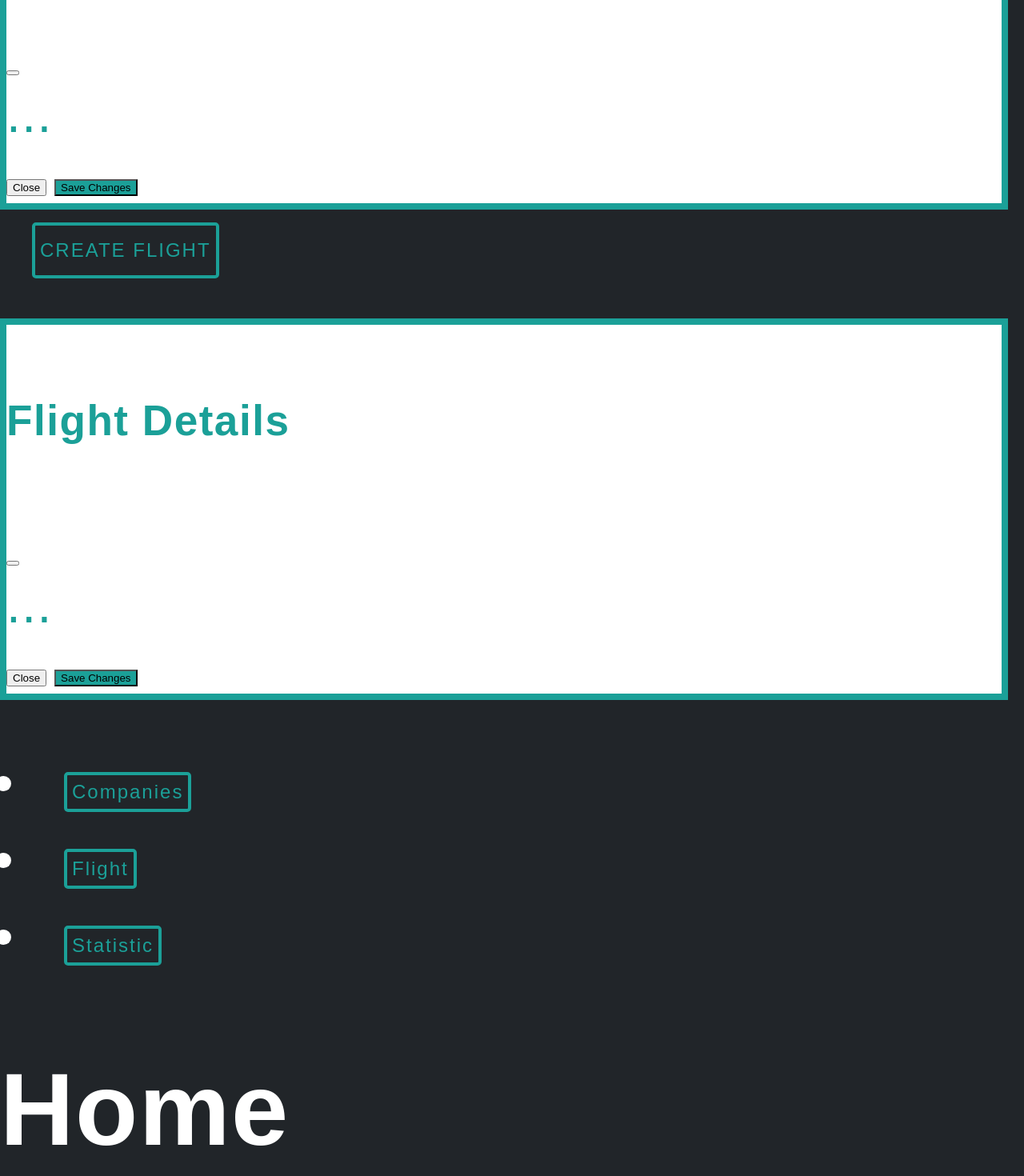
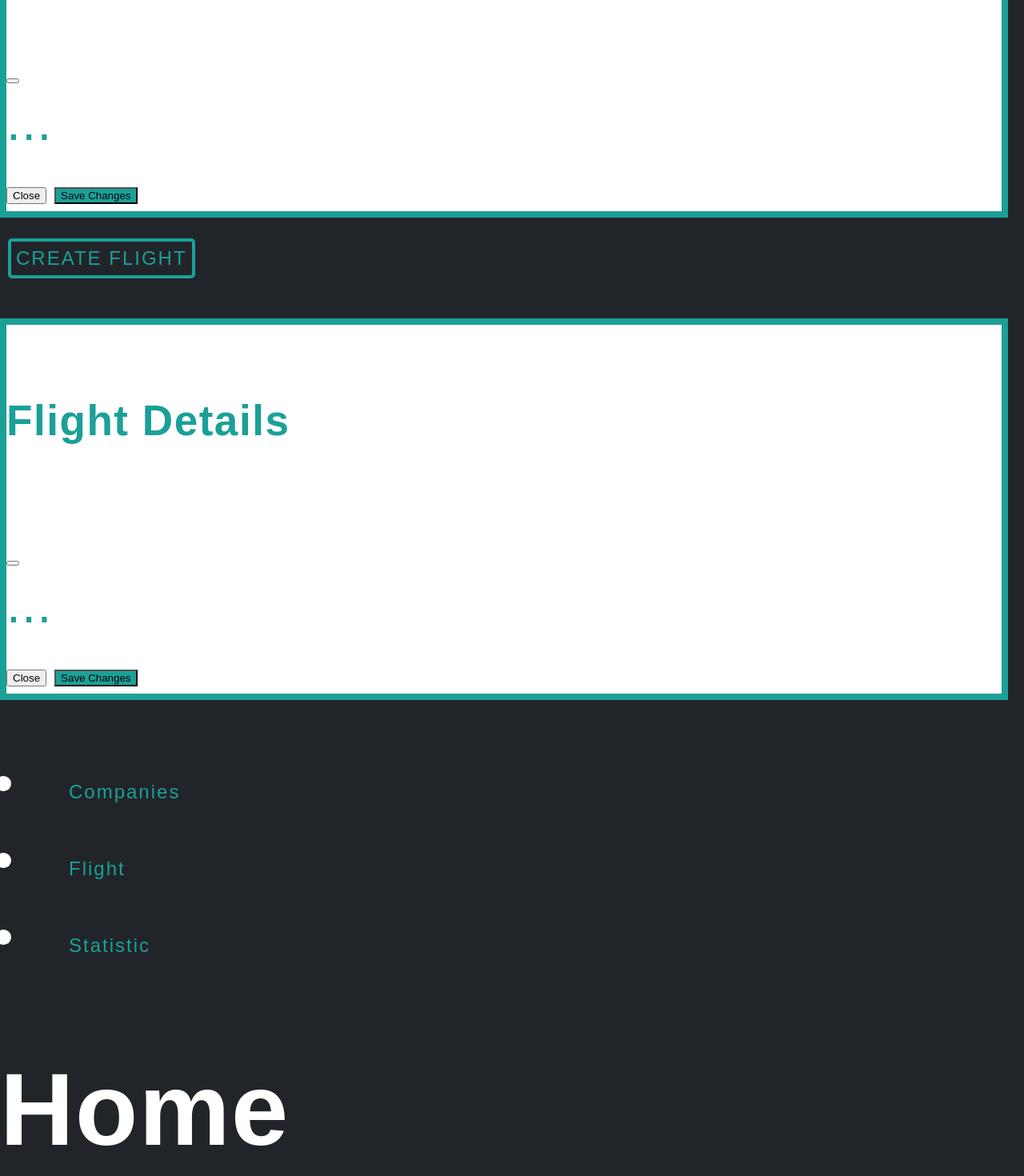
Before and after one commit to MWC-2022-Final-hackathon-team-2/mwc-back, a React (Create React App) app in the folder nuwe-front/: page / in a window 1280 px wide. Shown: the part 424-1894 px from the top of the page at 80% size. Built offline with nearby package versions, Linux system fonts and the light colour scheme; the HTML template or start-up script is replaced by a standard one.

Commit message:
buttons change

```diff
--- a/nuwe-front/src/App.css
+++ b/nuwe-front/src/App.css
@@ -21,38 +21,59 @@ body {
 }
 .btnGroup {
   padding-right: 20px;
+  padding-top: 20px;
 }
 .homeBtn {
   border: 4px solid #1ba098;
   font-size: x-large;
-  min-height: 70px;
+  min-height: 50px;
   transition: all 0.1s ease-in-out;
   color: #1ba098;
-  margin: 0 40px;
+  margin: 0 10px;
   border-radius: 5px;
   background-color: #212529;
   letter-spacing: 2px;
 }
 .tabBtn {
-  border: 4px solid #1ba098;
   font-size: x-large;
   min-height: 50px;
   transition: all 0.1s ease-in-out;
   color: #1ba098;
   margin: 20px 40px;
-  border-radius: 5px;
+  border: none;
   background-color: #212529;
   letter-spacing: 2px;
 }
-.tabBtn:active {
-  background-color: #1ba098;
+.tabBtn:active,
+.tabBtn:hover {
+  background-color: #1ba098 !important;
+
+  color: white;
+  border: none;
 }
-
+.nav-link {
+  color: #1ba098 !important;
+}
+.nav-link:hover {
+  color: white !important;
+}
+.nav-link:active {
+  background-color: #1ba098 !important;
+  border: 1px solid #1ba098;
+}
+.nav {
+  border-color: #1ba098;
+}
+li:hover {
+  background-color: #1ba098 !important;
+  border: none;
+  color: white;
+}
 .homeBtn:hover,
 .createBtn:hover {
   background-color: #1ba098;
   box-shadow: 0 0 12px 0 #1ba098;
-  color: white !important;
+
   transform: scale(1.01);
 }
 .myModal {
--- a/nuwe-front/src/App.js
+++ b/nuwe-front/src/App.js
@@ -1,7 +1,7 @@
 import { Routes, Route } from "react-router-dom";
 import "./App.css";
 import Header from "./components/header/Header";
-import Home from "./pages/Home/Home";
+import Home from "./pages/home/Home";
 import Statistics from "./pages/statistics/Statistics";
 import Flights from "./pages/flights/Flights";
 
--- a/nuwe-front/src/components/header/Header.js
+++ b/nuwe-front/src/components/header/Header.js
@@ -7,39 +7,30 @@ const Header = () => {
   const navigate = useNavigate();
   return (
     <div>
-      <nav class="navbar navbar-dark bg-dark">
-        <div class="container-fluid">
-          <MainBtns />
-          {/* <img class="navbar-brand" src={barcelona} width="400" alt="" />
-          <div class="d-flex button-group w-auto btnGroup">
-            <button class="btn btn-outline-info "> Add Company +</button>
-            <button class="btn btn-outline-warning ">Add Flight</button>
-          </div> */}
-        </div>
-      </nav>
-      <ul class="nav nav-tabs">
-        <li class="nav-item">
+      <MainBtns />
+      <ul className="nav nav-tabs">
+        <li className="nav-item">
           <button
             onClick={() => navigate("/")}
-            class="nav-link active btn btn-outline-info tabBtn"
+            className="nav-link  btn  tabBtn"
             aria-current="page"
           >
             Companies
           </button>
         </li>
-        <li class="nav-item">
+        <li className="nav-item">
           <button
             onClick={() => navigate("/flights")}
-            class="nav-link btn btn-outline-info tabBtn"
+            className="nav-link btn  tabBtn"
             href="#"
           >
             Flight
           </button>
         </li>
-        <li class="nav-item">
+        <li className="nav-item">
           <button
             onClick={() => navigate("/statistics")}
-            class="nav-link btn btn-outline-info tabBtn"
+            className="nav-link btn  tabBtn"
             href="#"
           >
             Statistic
--- a/nuwe-front/src/components/mainBtns/MainBtns.js
+++ b/nuwe-front/src/components/mainBtns/MainBtns.js
@@ -3,10 +3,10 @@ import barcelona from "../../assets/barcelona.png";
 
 const MainBtns = () => {
   return (
-    <nav class="navbar navbar-dark bg-dark">
-      <div class="container-fluid">
-        <img class="navbar-brand" src={barcelona} width="400" alt="" />
-        <div class="d-flex button-group w-auto btnGroup">
+    <nav className="navbar navbar-dark bg-dark">
+      <div className="container-fluid">
+        <img className="navbar-brand" src={barcelona} width="400" alt="" />
+        <div className="d-flex button-group w-auto btnGroup">
           <button
             className="btn  btn-lg homeBtn"
             data-bs-toggle="modal"
@@ -15,35 +15,35 @@ const MainBtns = () => {
             CREATE COMPANY
           </button>
           <div
-            class="modal fade "
+            className="modal fade "
             id="companyModal"
-            tabindex="-1"
+            tabIndex="-1"
             aria-labelledby="companyModalLabel"
             aria-hidden="true"
           >
-            <div class="modal-dialog modal-dialog-centered myModal">
-              <div class="modal-content bodyModal">
-                <div class="modal-header">
-                  <h5 class="modal-title" id="companyModalLabel">
+            <div className="modal-dialog modal-dialog-centered myModal">
+              <div className="modal-content bodyModal">
+                <div className="modal-header">
+                  <h5 className="modal-title" id="companyModalLabel">
                     Company Details
                   </h5>
                   <button
                     type="button"
-                    class="btn-close close"
+                    className="btn-close close"
                     data-bs-dismiss="modal"
                     aria-label="Close"
                   ></button>
                 </div>
-                <div class="modal-body ">...</div>
-                <div class="modal-footer">
+                <div className="modal-body ">...</div>
+                <div className="modal-footer">
                   <button
                     type="button"
-                    class="btn btn-secondary"
+                    className="btn btn-secondary"
                     data-bs-dismiss="modal"
                   >
                     Close
                   </button>
-                  <button type="button" class="btn createBtn">
+                  <button type="button" className="btn createBtn">
                     Save Changes
                   </button>
                 </div>
@@ -59,44 +59,41 @@ const MainBtns = () => {
             CREATE FLIGHT
           </button>
           <div
-            class="modal fade "
+            className="modal fade "
             id="flightModal"
-            tabindex="-1"
+            tabIndex="-1"
             aria-labelledby="flightModalLabel"
             aria-hidden="true"
           >
-            <div class="modal-dialog modal-dialog-centered myModal">
-              <div class="modal-content bodyModal ">
-                <div class="modal-header">
-                  <h5 class="modal-title" id="companyModalLabel">
+            <div className="modal-dialog modal-dialog-centered myModal">
+              <div className="modal-content bodyModal ">
+                <div className="modal-header">
+                  <h5 className="modal-title" id="companyModalLabel">
                     Flight Details
                   </h5>
                   <button
                     type="button"
-                    class="btn-close close"
+                    className="btn-close close"
                     data-bs-dismiss="modal"
                     aria-label="Close"
                   ></button>
                 </div>
-                <div class="modal-body ">...</div>
-                <div class="modal-footer">
+                <div className="modal-body ">...</div>
+                <div className="modal-footer">
                   <button
                     type="button"
-                    class="btn btn-secondary"
+                    className="btn btn-secondary"
                     data-bs-dismiss="modal"
                   >
                     Close
                   </button>
-                  <button type="button" class="btn createBtn">
+                  <button type="button" className="btn createBtn">
                     Save Changes
                   </button>
                 </div>
               </div>
             </div>
           </div>
-
-          {/* <button class="btn btn-outline-info "> Add Company +</button>
-      <button class="btn btn-outline-warning ">Add Flight</button> */}
         </div>
       </div>
     </nav>
--- a/nuwe-front/src/pages/home/Home.js
+++ b/nuwe-front/src/pages/home/Home.js
@@ -1,7 +1,11 @@
-import React from "react";
+import React from 'react'
 
 const Home = () => {
-  return <div>home</div>;
-};
+  return (
+    <div>
+        <h1>Home</h1>
+    </div>
+  )
+}
 
-export default Home;
+export default Home
```
